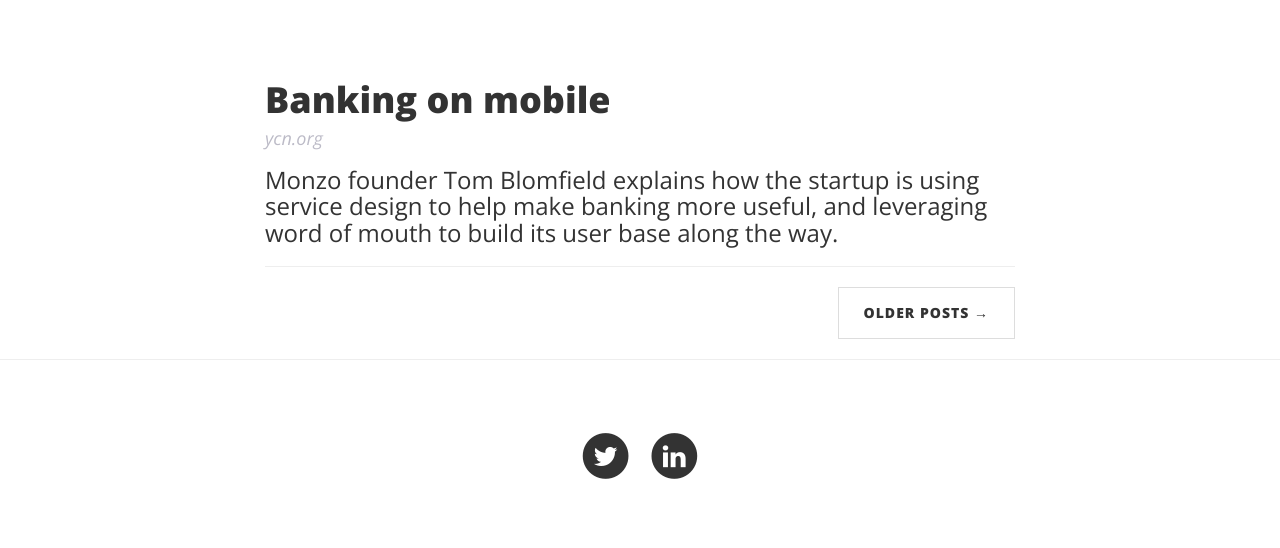
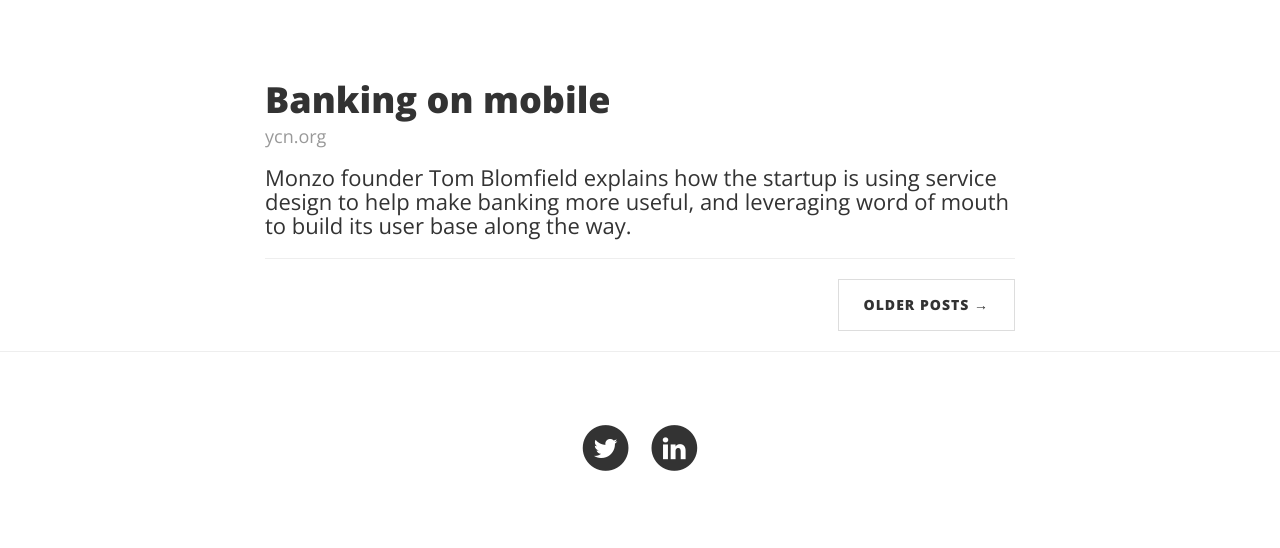
Before and after one commit to beatriceborbon/beatriceborbon.github.io, a Jekyll site: the page built from index.html, in a window 1280 px wide. Shown: the part 448-996 px from the top of the page. Built offline with Jekyll 4.4.1, drawn with Linux system fonts in a browser that asks for light colours.

Commit message:
Update _layout.scss

```diff
--- a/_sass/_layout.scss
+++ b/_sass/_layout.scss
@@ -221,22 +221,23 @@
 .post-preview > a:hover,
 .post-preview > a:focus {
   text-decoration: none;
-  color: #0085A1;
+  color: black;
 }
 .post-preview > a > .post-title {
-  font-size: 30px;
+  font-size: 32px;
   margin-top: 30px;
-  margin-bottom: 5px;
+  margin-bottom: 3px;
 }
+
 .post-preview .post-subtitle {
   margin: 0;
   font-weight: 300;
   margin-bottom: 10px;
+  font-size: 22px;
 }
 .post-preview .post-meta {
-  color: #bcbbc7;
+  color: #999999;
   font-size: 18px;
-  font-style: italic;
   margin-top: 0;
   margin-bottom: 15px;
 }
```
